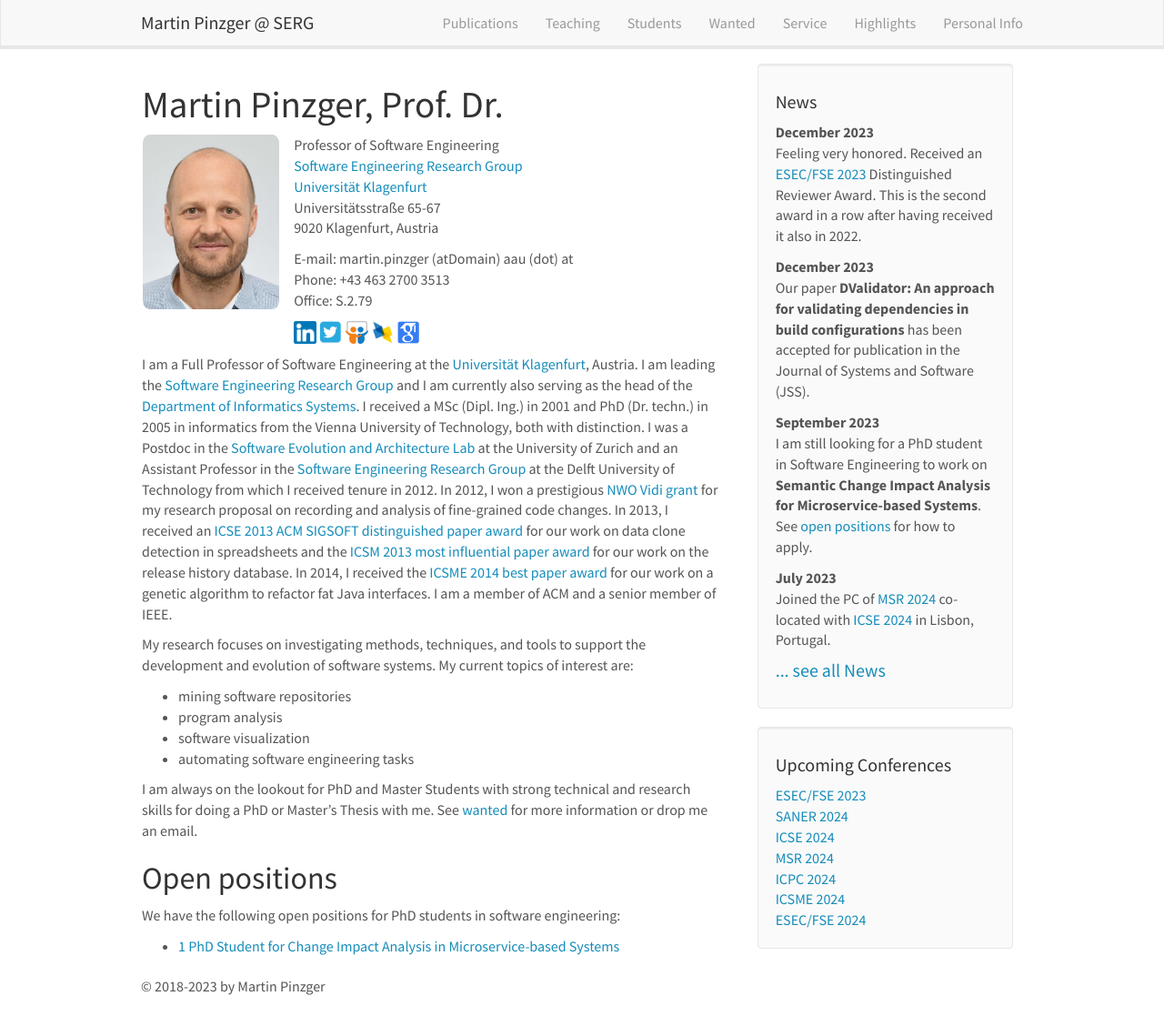
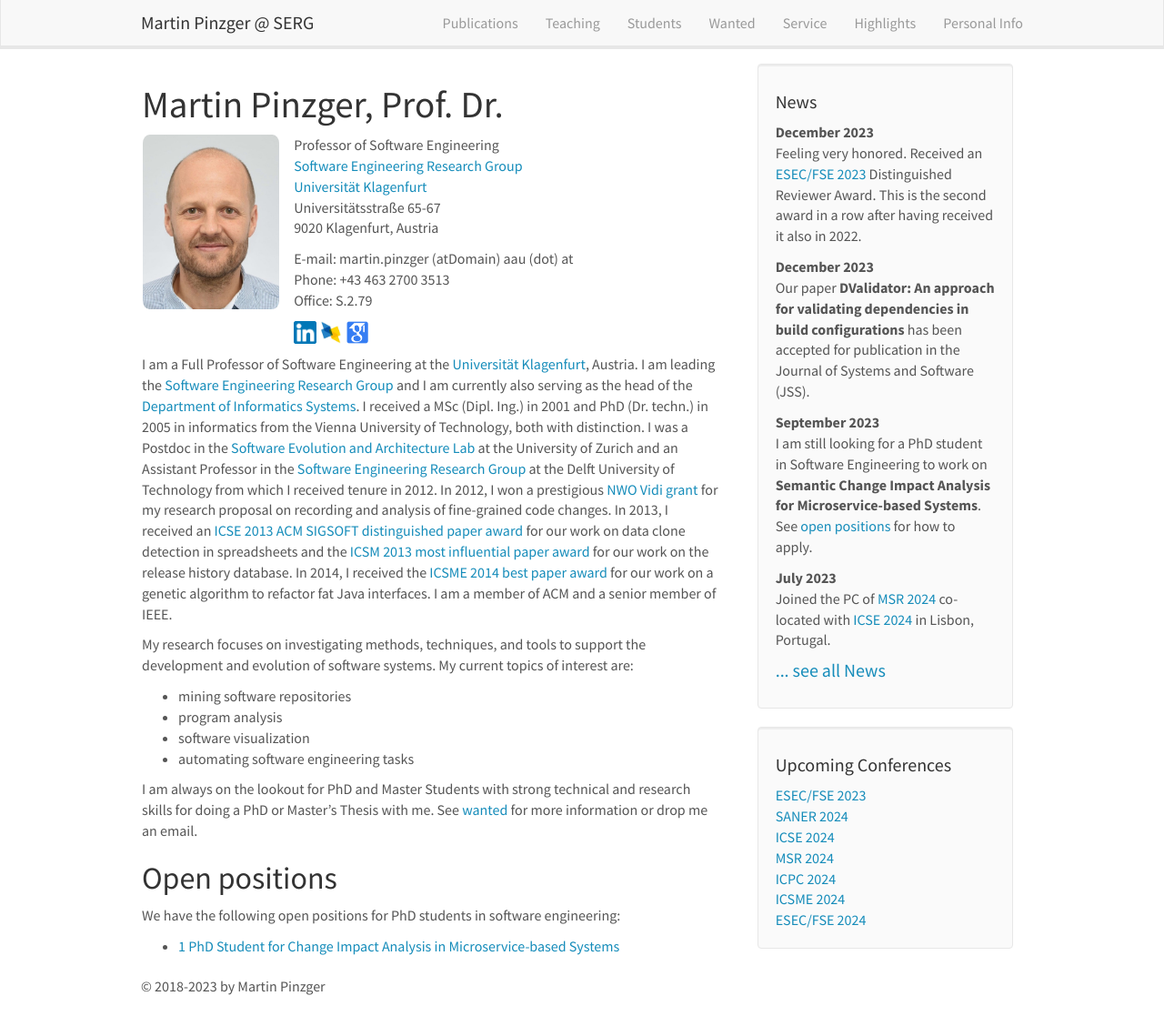
Before and after one commit to pinzger/pinzger.github.io, a Jekyll site: the page built from _pages/home.md, in a window 1280 px wide and 1128 px high. Shown: the whole window at 91% size. Built offline with Jekyll 4.4.1, drawn with Linux system fonts in a browser that asks for light colours; nearby versions of some CDN libraries.

```diff
--- a/_pages/home.md
+++ b/_pages/home.md
@@ -24,7 +24,7 @@ Phone: +43 463 2700 3513 <br />
 <!--Fax: +43 463 2700 99 3513 <br /> -->
 Office: S.2.79 <br />
 
-<a href="http://www.linkedin.com/in/martinpinzger"><img src="images/linkedin.png" height="25" border="0" alt="View Martin Pinzger's profile on LinkedIn" /></a> <a href="http://twitter.com/pinzger"><img src="images/twitter.png" height="25" border="0" alt="Follow Martin Pinzger on Twitter" /></a> <a href="http://www.slideshare.net/pinzger"><img src="images/slideshare.png" height="25" border="0" alt="Follow Martin Pinzger's presentation on Slideshare" /></a> <a href="http://dblp.uni-trier.de/pers/hd/p/Pinzger_0001:Martin"><img src="images/dblp.jpg" height="25" border="0" alt="View Martin Pinzger's publications on DBLP" /></a>
+<a href="http://www.linkedin.com/in/martinpinzger"><img src="images/linkedin.png" height="25" border="0" alt="View Martin Pinzger's profile on LinkedIn" /></a> <a href="http://dblp.uni-trier.de/pers/hd/p/Pinzger_0001:Martin"><img src="images/dblp.jpg" height="25" border="0" alt="View Martin Pinzger's publications on DBLP" /></a>
 <a href="http://scholar.google.com/citations?user=MTZ0l60AAAAJ&hl=en"><img src="images/google.png" height="25" border="0" alt="View Martin Pinzger's publications on Google Scholar" /></a>
 </div>
 </div>
```
Also changed, not shown: _pages/highlights.md (+1 -0 lines), _pages/students.md (+1 -1 lines).
